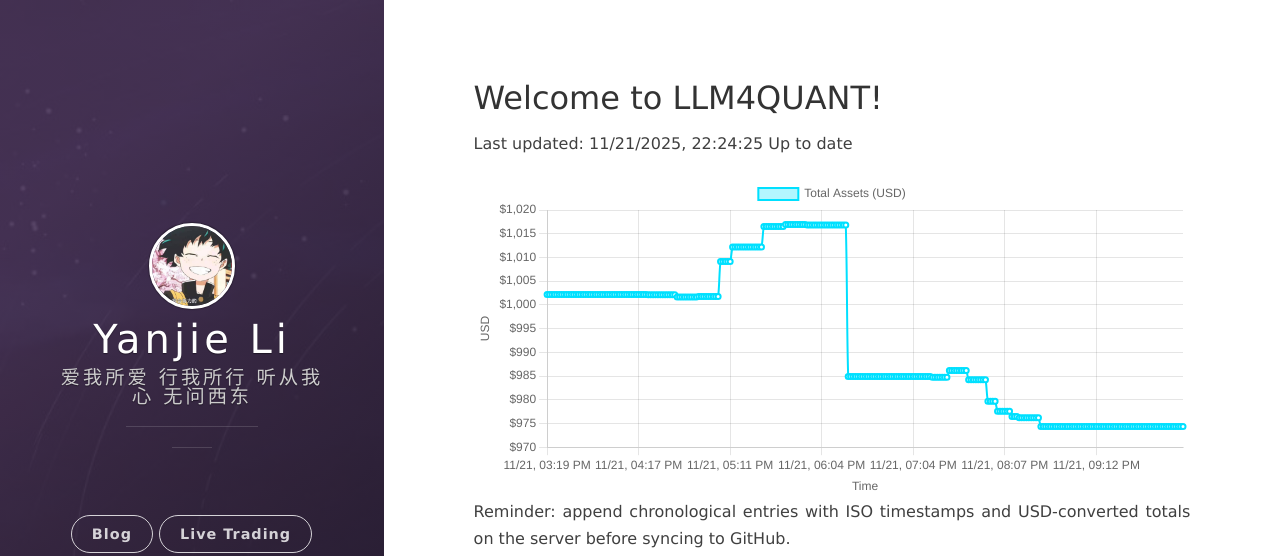
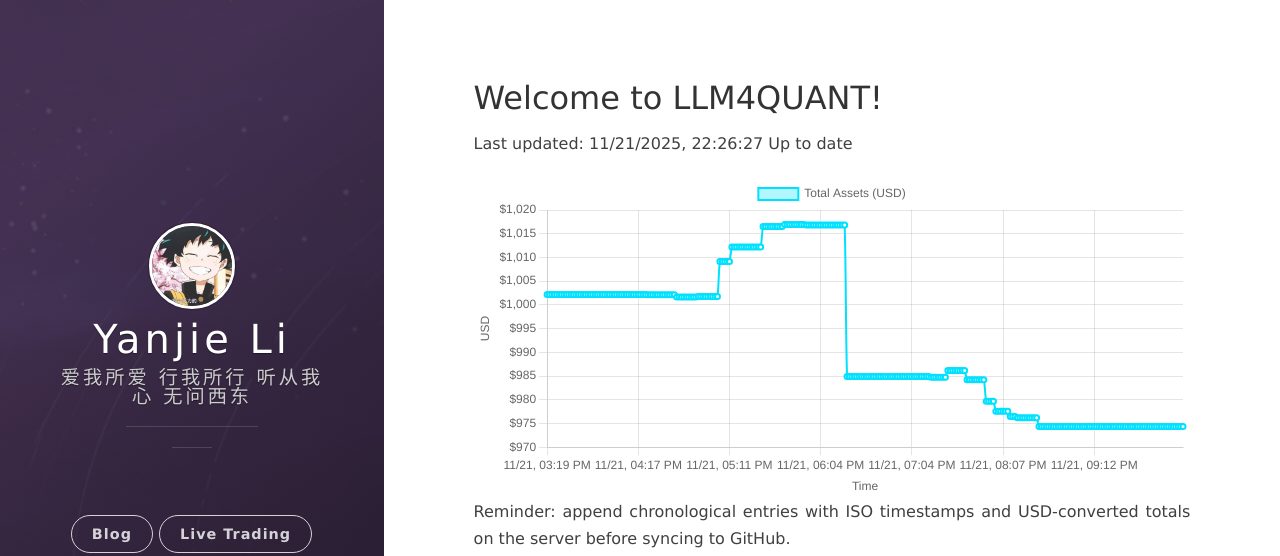
Before and after one commit to leeyegy/leeyegy.github.io, a Jekyll site: the page built from live-trading.html, in a window 1280 px wide. Shown: the top 556 px of the page. Built offline with Jekyll 4.4.1, drawn with Linux system fonts in a browser that asks for light colours; nearby versions of some CDN libraries.

Commit message:
AccountMonitor: update balance history 2025-11-22T06:26:27+08:00

```diff
--- a/assets/data/binance/balance-history.json
+++ b/assets/data/binance/balance-history.json
@@ -1,5 +1,5 @@
 {
-  "generatedAt": "2025-11-22T06:24:25+08:00",
+  "generatedAt": "2025-11-22T06:26:27+08:00",
   "asset": "total_usd_value",
   "history": [
     {
@@ -1061,6 +1061,10 @@
     {
       "timestamp": "2025-11-22T06:24:25+08:00",
       "totalUsd": 974.36593718
+    },
+    {
+      "timestamp": "2025-11-22T06:26:27+08:00",
+      "totalUsd": 974.36593718
     }
   ]
 }
```
